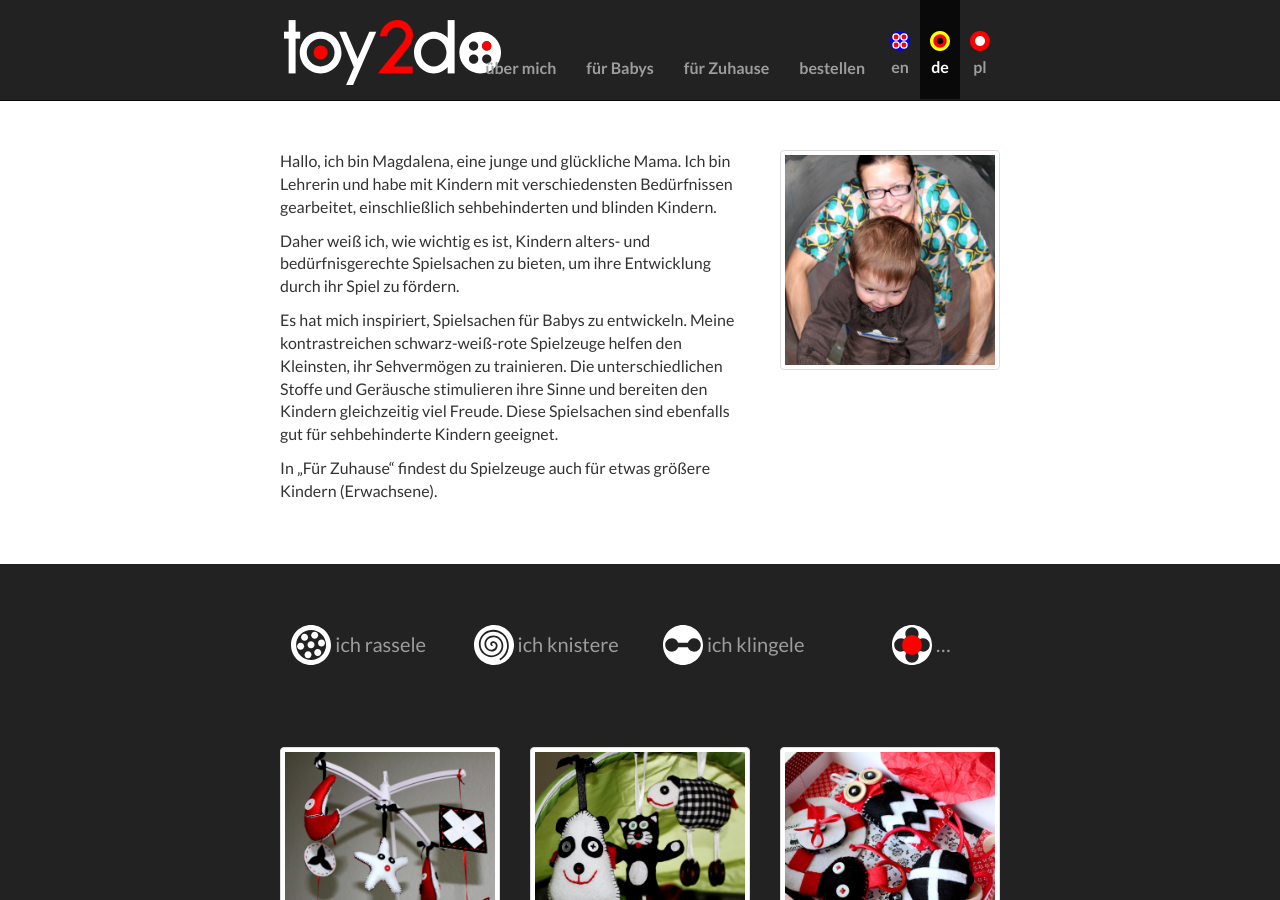
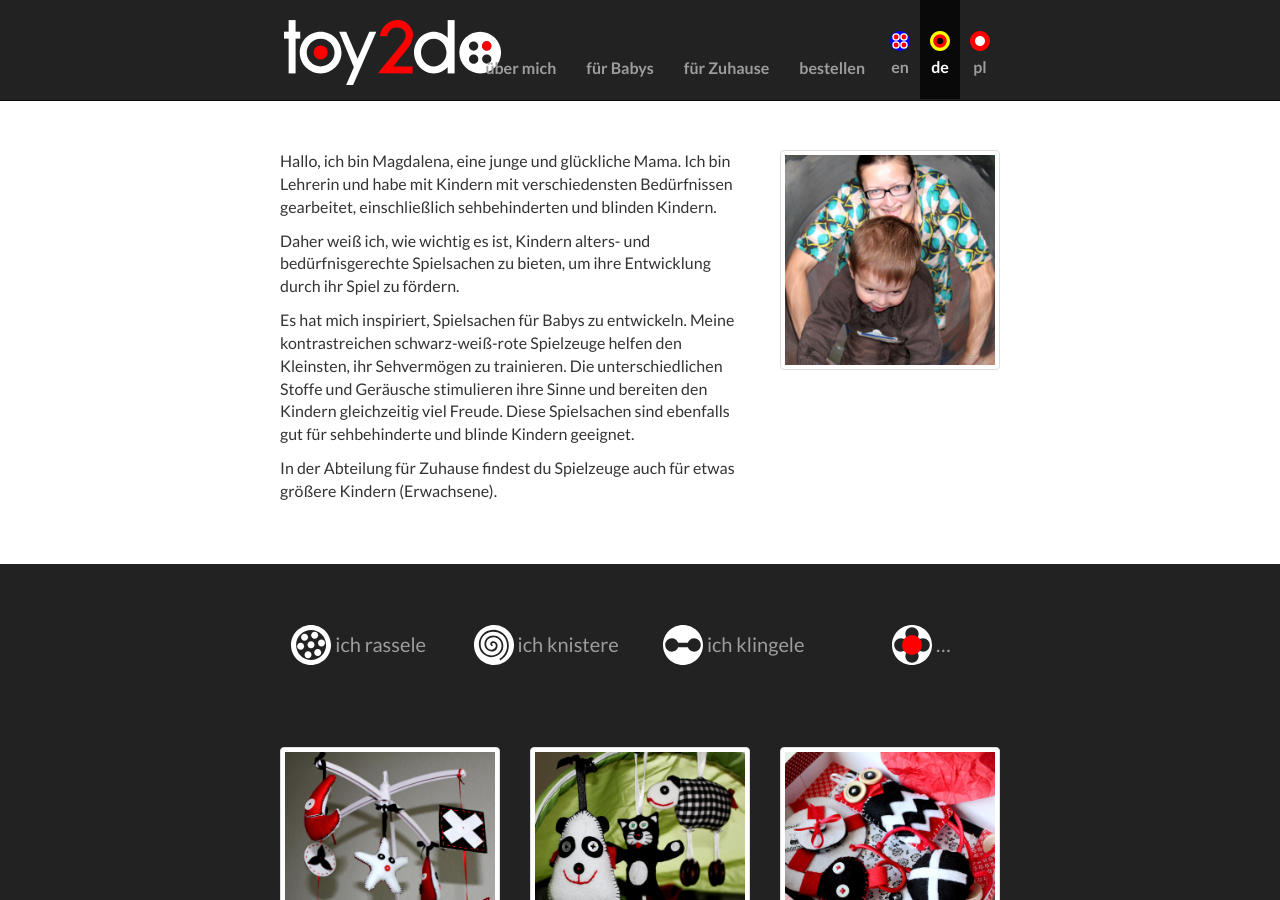
Before and after one commit to qoobaa/toy2do.com, a Jekyll site: the page built from de.html, in a window 1280 px wide and 900 px high. Built offline with Jekyll 4.4.1, drawn with Linux system fonts in a browser that asks for light colours; nearby versions of some CDN libraries.

Commit message:
Update de.html

```diff
--- a/de.html
+++ b/de.html
@@ -29,11 +29,11 @@ locale: de
           unterschiedlichen Stoffe und Geräusche stimulieren ihre
           Sinne und bereiten den Kindern gleichzeitig viel Freude.
           Diese Spielsachen sind ebenfalls gut für
-          sehbehinderte Kindern geeignet.
+          sehbehinderte und blinde Kindern geeignet.
         </p>
 
         <p>
-          In „Für Zuhause“ findest du Spielzeuge auch
+          In der Abteilung für Zuhause findest du Spielzeuge auch
           für etwas größere Kindern (Erwachsene).
         </p>
       </div>
```
